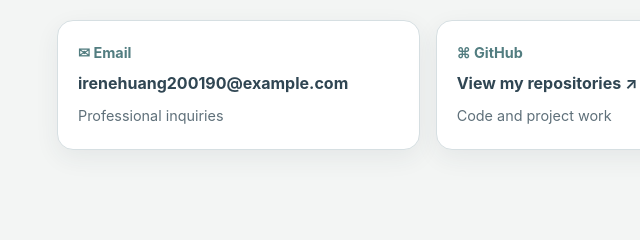
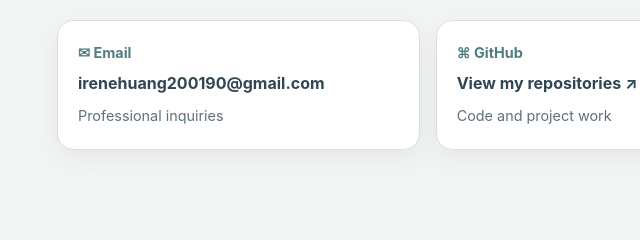
Before and after one commit to Irenehgy/Irenehgy.github.io, a plain HTML site: page contact.html in a window 1280 px wide. Shown: the part 270-510 px from the top of the page, 23-663 px from the left. Drawn offline with Linux system fonts and the light colour scheme.

Commit message:
Update contact.html

```diff
--- a/contact.html
+++ b/contact.html
@@ -306,9 +306,9 @@ footer p { color: #5C6F79; }
 <p>Feel free to reach out regarding engineering opportunities or projects.</p>
 </div>
 <div class="contact-grid">
-<a class="card contact-card" href="mailto:irenehuang200190@example.com">
+<a class="card contact-card" href="mailto:irenehuang200190@gmail.com">
 <span>✉ Email</span>
-<strong>irenehuang200190@example.com</strong>
+<strong>irenehuang200190@gmail.com</strong>
 <p>Professional inquiries</p>
 </a>
 <a class="card contact-card" href="https://github.com/Irenehgy" rel="noopener noreferrer" target="_blank">
```
